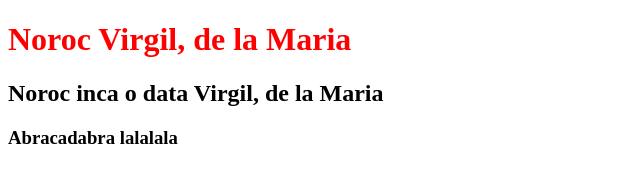
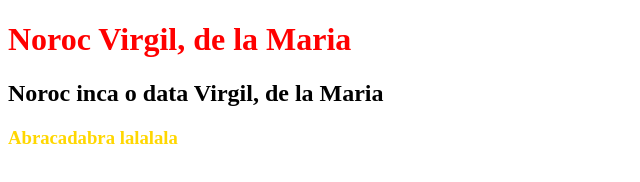
Before and after one commit to VirgiliuVV/5Noiembrie, a plain HTML site: page index.html in a window 1280 px wide. Shown: the whole page, without its empty margins (0-640 px from the left). Drawn offline with Linux system fonts and the light colour scheme.

Commit message:
Chnged the color of h3

```diff
--- a/index.html
+++ b/index.html
@@ -9,7 +9,8 @@
 
 <h1 class="h1Color">Noroc Virgil, de la Maria</h1>
 <h2>Noroc inca o data Virgil, de la Maria</h2>
-<h3>Abracadabra lalalala</h3>
+<h3 class="h3Color">Abracadabra lalalala</h3>
+
 <script src="script/script.js"></script>
 </body>
 </html>
--- a/style/style.css
+++ b/style/style.css
@@ -1,3 +1,7 @@
 .h1Color{
     color: red;
 }
+
+.h3Color{
+    color: gold;
+}
```
